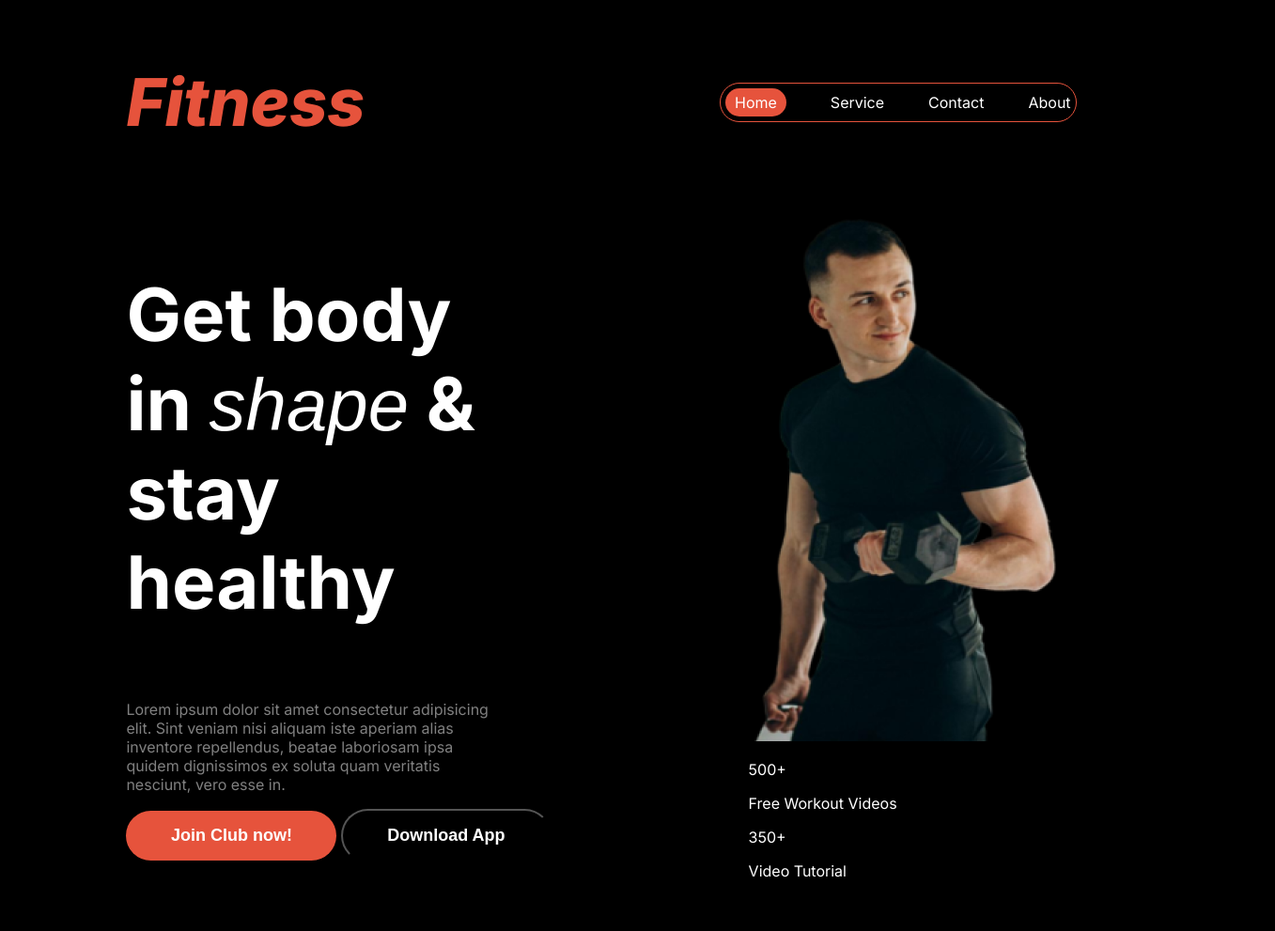
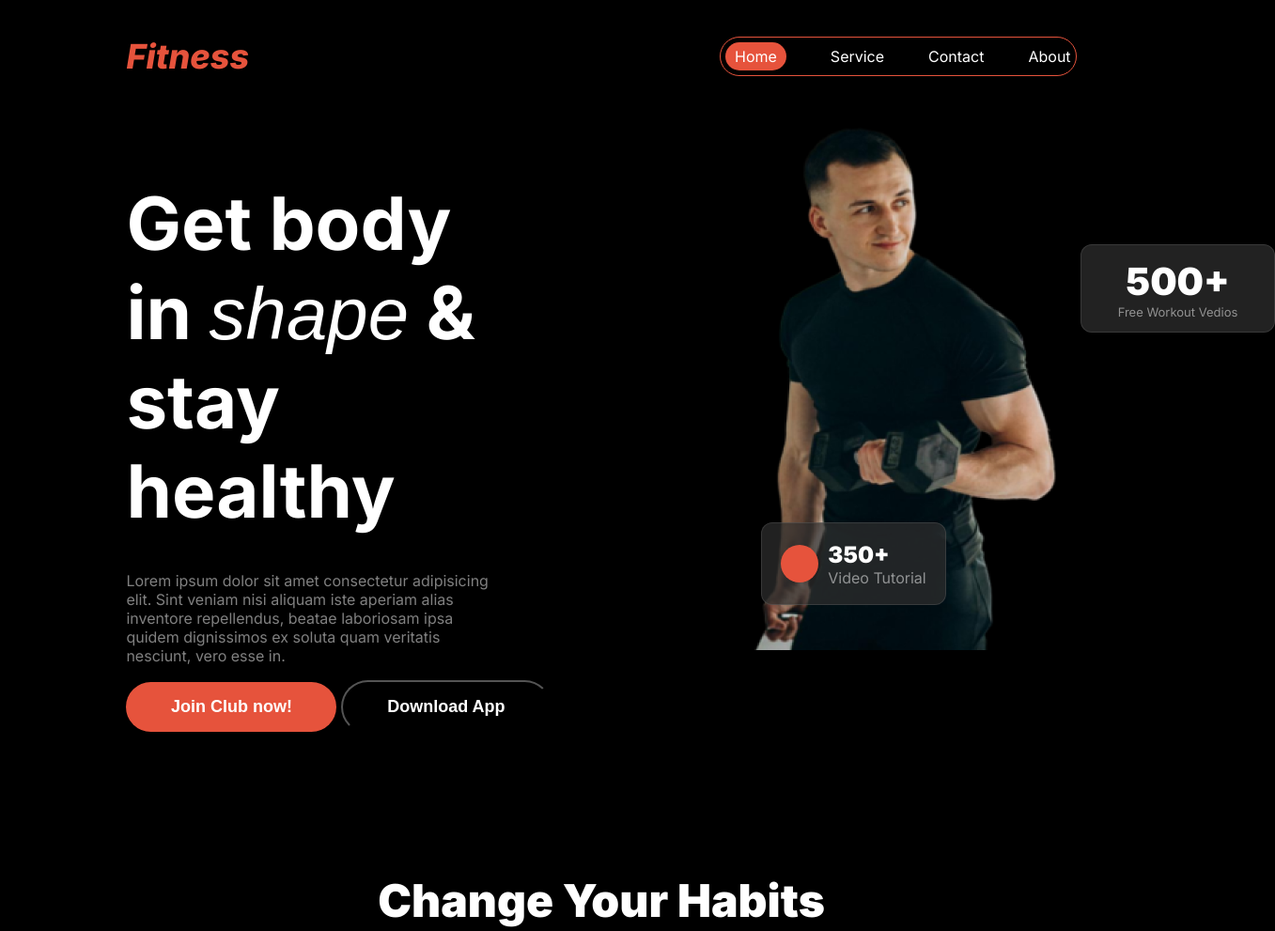
Before and after one commit to shahriaraf/Assignment-no-2, a plain HTML site: page index.html in a window 1280 px wide. Shown: the top 991 px of the page at 94% size, 1357 px wide, since content can reach past the window. Drawn offline with Linux system fonts and the light colour scheme; a web font is replaced by a local one.

Commit message:
added updated file

```diff
--- a/index.html
+++ b/index.html
@@ -29,22 +29,25 @@
         </nav>
         <div class="banner">
             <div>
-                <h3 class="banner-title">Get body in <span>shape</span> & stay healthy</h3>
+                <h3 class="banner-title">Get body in <span class="span-b">shape</span> & stay healthy </h3>
                 <p class="banner-para color2">Lorem ipsum dolor sit amet consectetur adipisicing elit. Sint veniam nisi aliquam iste aperiam alias inventore repellendus, beatae laboriosam ipsa quidem dignissimos ex soluta quam veritatis nesciunt, vero esse in.</p>
                 <button class="btn">Join Club now!</button>
                 <button class="download">Download App</button>
             </div>
             <div>
                 <img class="banner-img" src="B10A2-versatile-ui-main/images/Images 2.png" alt="">
-                <div class="card1">
-                    <p>500+</p>
-                    <p>Free Workout Videos</p>
-                </div>
-                <div class="card2">
-                    <p>350+</p>
-                    <p>Video Tutorial</p>
-                </div>
             </div>
+        </div>
+        <div class="card1">
+            <div class="ph">500+</div>
+            <div class="ph2 color2">Free Workout Vedios</div>
+        </div>
+        <div class="card2">
+            <div class="ball"></div>
+        <div>
+            <div class="ph3">350+</div>
+            <div class="ph4 color2">Video Tutorial</div>
+        </div>
         </div>
 
     </header>
@@ -211,19 +214,19 @@
     <footer>
         <div class="info">
             <div>
-                <p class="fit color1">Fitness</p>
-                <p class="p9 color2">Lorem, ipsum dolor sit amet consectetur adipisicing elit. Cum eos facilis quia nulla maiores deleniti quibusdam labore, repellat nostrum. Reprehenderit mollitia praesentium consequatur itaque in accusantium aspernatur illo atque quasi.</p>
+                <p class="fit2 color1">Fitness</p>
+                <p class="p9 color2">Lorem, ipsum dolor sit amet consectetur adipisicing elit. Cum eos facilis quia nulla maiore</p>
             </div>
             <div class="get-start">
-                <div id="f">
-                    <div>Get Started</div>
+                <div class="color2" id="f">
+                    <div class="div1">Get Started</div>
                     <div>Service</div>
                     <div>Contact Us</div>
                     <div>Affiliate Program</div>
                     <div>About Us</div>
                 </div>
-                <div id="f">
-                    <div>Get Started</div>
+                <div class="color2" id="f">
+                    <div class="div2">Get Started</div>
                     <div>Fitness</div>
                     <div>Platform</div>
                     <div>Workout Library</div>
@@ -232,6 +235,7 @@
             </div>
         </div>
         <hr>
+        <p class="p10 color2">All right reserved @Fitness 2024</p>
     </footer>
 </body>
 </html>
--- a/styles/style.css
+++ b/styles/style.css
@@ -11,7 +11,6 @@
       font-weight: 400;
       font-size: 78px;
   }
-
 
   body{
       color: white;
@@ -107,7 +106,7 @@
       font-size: 16px;
       font-weight: 400;
       width: 60%;
-      margin-top: 0;
+      margin-top: -40px;
   }
 
   .banner-img{
@@ -121,17 +120,66 @@
       font-weight: 900px;
   }
 
-  /* .card1{
-      margin-left: -400px;
-      margin-top: -400px;
+  .card2{
+     border: 1px solid rgba(255, 255, 255, 0.1);
+     border-radius: 12px;
+     width: 195px;
+     height: 86px;
+     background-color: rgba(48, 48, 48, 0.704);
+     position: absolute;
+     top: 556px;
+     left: 810px;
+     display: flex;
+     justify-content: center;
+     align-items: center;
 
   }
 
-  .card2{
-      margin: -400px;
+  .card1{
+    border: 1px solid rgba(255, 255, 255, 0.1);
+    border-radius: 12px;
+    width: 195px;
+    height: 86px;
+    background-color: rgba(48, 48, 48, 0.709);
+    position: absolute;
+    top: 260px;
+    left: 1150px;
+    padding: 3px 5px;
+    display: flex;
+     flex-direction: column;
+     justify-content: center;
+     align-items: center;
 
-  } */
+  }
 
+  .ph{
+    font-weight: 900;
+    font-size: 40px;
+
+  }
+
+  .ph2{
+    font-weight: 400;
+    font-size: 13px;
+  }
+
+  .ph3{
+    font-weight: 900;
+    font-size: 24px;
+  }
+
+  .ph4{
+    font-weight: 400;
+    font-size: 16px;
+  }
+
+  .ball{
+    width: 40px;
+    height: 40px;
+    background-color: rgba(230, 83, 60, 1);
+    border-radius: 50%;
+    margin-right: 10px;
+  }
   /* Main styles */
 
 
@@ -263,7 +311,7 @@
   caption{
       font-weight: 900;
       font-size: 28px;
-      margin: 30px 0 30px 0;
+      margin: 30px 0 70px 0;
   }
 
   .p6{
@@ -327,7 +375,7 @@
 .meet-para{
     text-align: center;
     font-weight: 900;
-    font-size: 48px;
+    font-size: 40px;
 }
 
 .p8{
@@ -352,19 +400,21 @@
       margin: 0 auto;
   }
 
-  .fit{
+  .fit2{
      font-style: italic;
      font-weight: 800;
      font-size: 70px;
+     margin-top: -10px;
   }
 
   .p9{
      width: 50%;
+     margin-top: -40px;
   }
 
   .info{
       display: flex;
-      justify-content: space-around;
+      justify-content: space-between;
   }
 
   .get-start{
@@ -379,10 +429,19 @@
   }
 
   hr{
-      width: 60%;
-      margin: 0 auto;
+      width: 100%;
+      margin: 50px auto 30px auto;
   }
 
+  .p10{
+     text-align: center;
+  }
+
+  .div1, .div2{
+     font-weight: 700;
+     font-size: 32px;
+     color: white;
+  }
 
 
 
```
